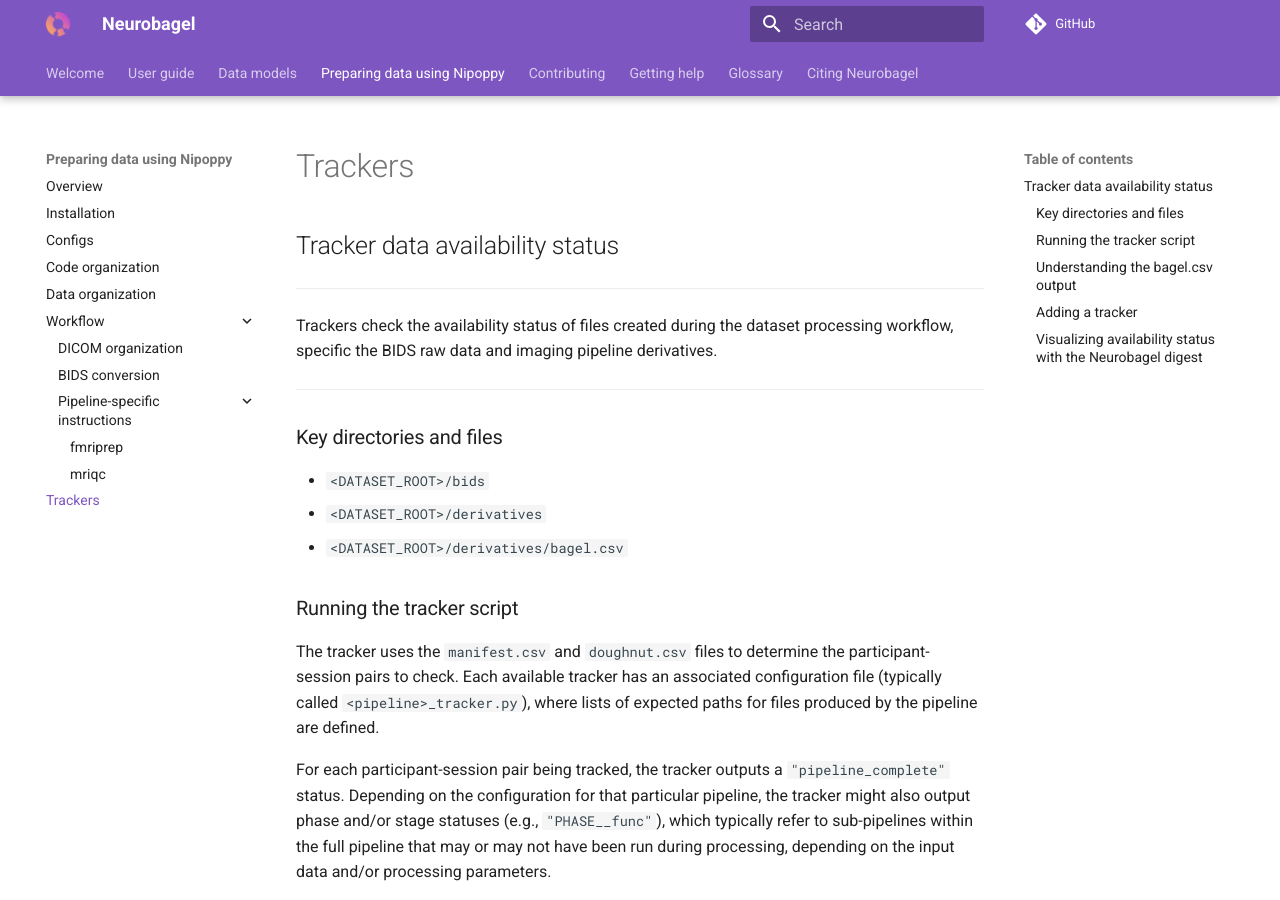
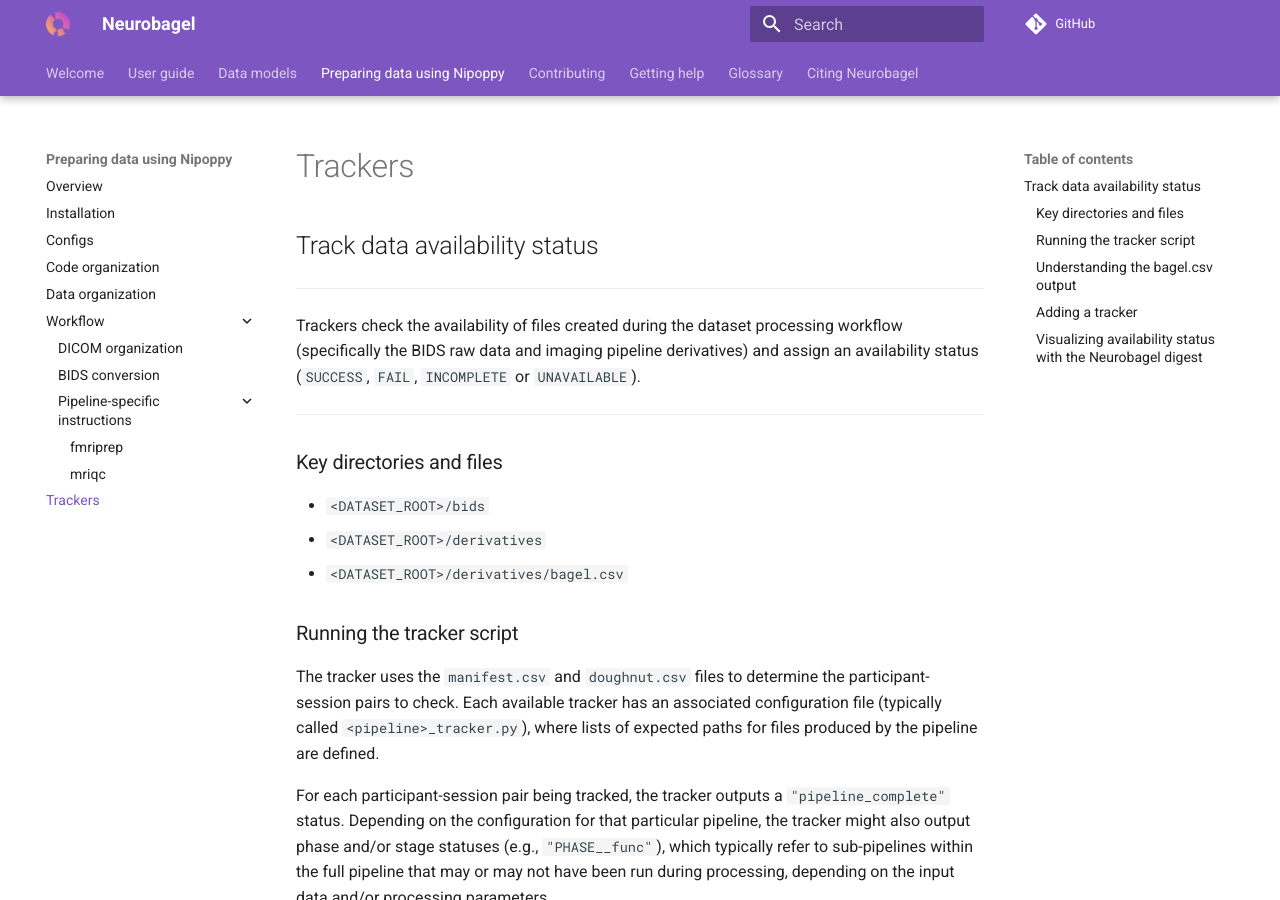
Before and after one commit to neurobagel/documentation, an MkDocs documentation site: the page built from docs/nipoppy/trackers.md, in a window 1280 px wide and 900 px high. Built offline with MkDocs 1.6.1 and Material for MkDocs 9.7.7, drawn with Linux system fonts in a browser that asks for light colours; comment, search, counter and statistics services are not loaded.

Commit message:
address Nikhil comments

```diff
--- a/docs/nipoppy/trackers.md
+++ b/docs/nipoppy/trackers.md
@@ -1,8 +1,8 @@
-## Tracker data availability status
+## Track data availability status
 
 ---
 
-Trackers check the availability status of files created during the dataset processing workflow, specific the BIDS raw data and imaging pipeline derivatives.
+Trackers check the availability of files created during the dataset processing workflow (specifically the BIDS raw data and imaging pipeline derivatives) and assign an availability status (`SUCCESS`, `FAIL`, `INCOMPLETE` or `UNAVAILABLE`).
 
 ---
 
```
Also changed, not shown: docs/nipoppy/data_org.md (+1 -1 lines), docs/nipoppy/overview.md (+0 -2 lines), docs/nipoppy/workflow/dicom_org.md (+1 -1 lines), docs/nipoppy/workflow/proc_pipe/mriqc.md (+0 -3 lines), docs/imgs/code_org.png, docs/imgs/data_org.jpg (added), docs/imgs/data_org.png (deleted).
